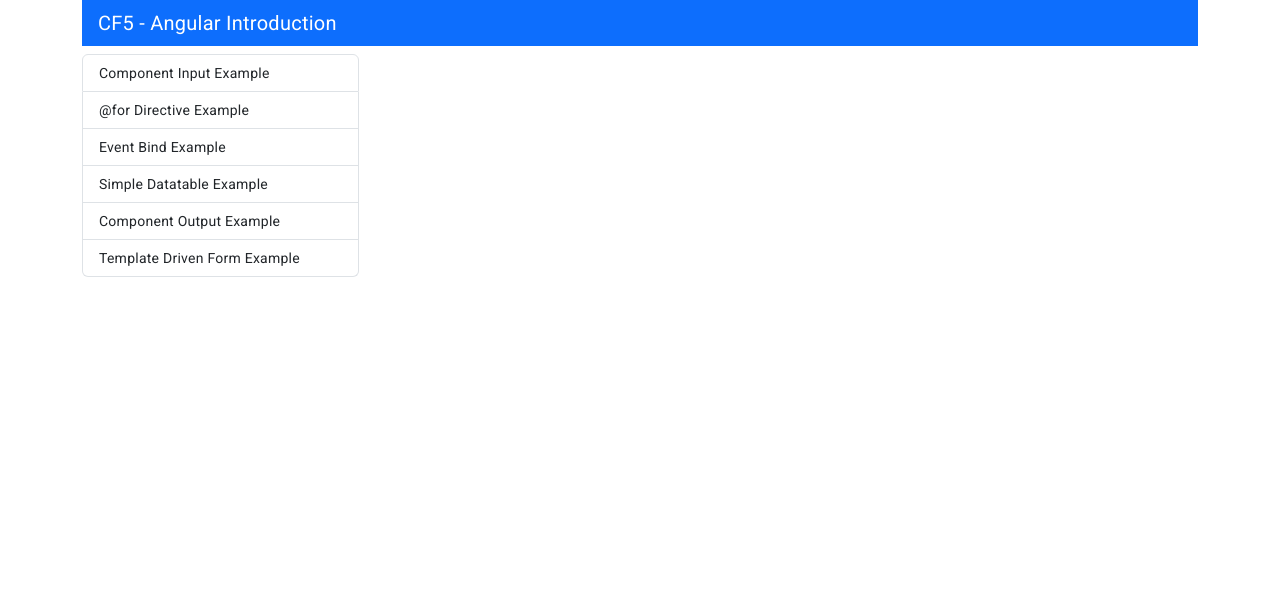
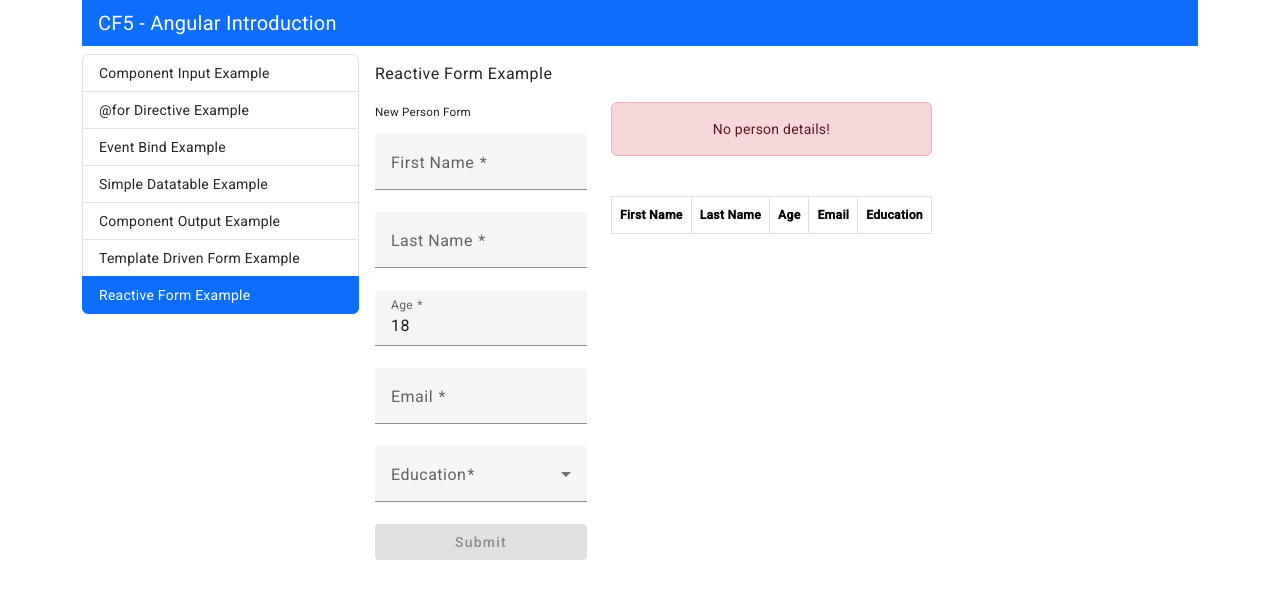
Before and after one commit to KoutoukidisPanagiotis/angular-introduction, an Angular app: page /reactive-form-example in a window 1280 px wide. Before the commit this address led to /. Shown: the top 598 px of the page. Built offline with nearby package versions, Linux system fonts and the light colour scheme.

Commit message:
reactive forms

```diff
--- /dev/null
+++ b/src/app/components/eperson-reactive-form/eperson-reactive-form.component.html
@@ -0,0 +1,56 @@
+<div class="d-flex flex-column">
+    <h5>New Person Form</h5>
+    <form [formGroup]="form" class="d-flex flex-column">
+      <mat-form-field>
+        <mat-label> First Name </mat-label>
+        <input matInput type="text" formControlName="givenName" />
+        @if (form.get("givenName").invalid && form.get("givenName").touched) {
+          <mat-error> First Name is required </mat-error>
+        }
+      </mat-form-field>
+      <mat-form-field>
+        <mat-label> Last Name </mat-label>
+        <input matInput type="text" formControlName="surName" />
+        @if (form.get("surName").invalid && form.get("surName").touched) {
+          <mat-error> Last Name is required </mat-error>
+        }
+      </mat-form-field>
+      <mat-form-field>
+        <mat-label> Age </mat-label>
+        <input matInput type="text" formControlName="age" />
+        @if (form.get("age").invalid && form.get("age").touched) {
+          <mat-error> Age is missing or invalid </mat-error>
+        }
+      </mat-form-field>
+      <mat-form-field>
+        <mat-label> Email </mat-label>
+        <input matInput type="text" formControlName="email" />
+        @if (form.get("email").invalid && form.get("email").touched) {
+          <mat-error> Email is missing or invalid </mat-error>
+        }
+      </mat-form-field>
+      <mat-form-field>
+        <mat-label>Education</mat-label>
+        <mat-select type="text" formControlName="education">
+          <mat-option value="Some college, no degree"
+            >Some college, no degree</mat-option
+          >
+          <mat-option value="Master’s degree">Master’s degree</mat-option>
+          <mat-option value="Bachelor’s degree">Bachelor’s degree</mat-option>
+          <mat-option value="Associate’s degree">Associate’s degree</mat-option>
+          <mat-option value="High school diploma or equivalent"
+            >High school diploma or equivalent</mat-option
+          >
+          <mat-option value="No formal education">No formal education</mat-option>
+        </mat-select>
+      </mat-form-field>
+    </form>
+    <button
+      mat-flat-button
+      color="primary"
+      [disabled]="form.invalid"
+      (click)="onSubmit(form.value)"
+    >
+      Submit
+    </button>
+  </div>
--- /dev/null
+++ b/src/app/components/eperson-reactive-form/eperson-reactive-form.component.ts
@@ -0,0 +1,47 @@
+import { Component, EventEmitter, Output } from '@angular/core';
+import { MatFormFieldModule } from '@angular/material/form-field';
+import { MatInputModule } from '@angular/material/input';
+import { MatSelectModule } from '@angular/material/select';
+import { MatButtonModule } from '@angular/material/button';
+import {
+  FormControl,
+  FormGroup,
+  ReactiveFormsModule,
+  Validators,
+} from '@angular/forms';
+import { EPerson } from 'src/app/shared/interfaces/person';
+
+@Component({
+  selector: 'app-eperson-reactive-form',
+  standalone: true,
+  imports: [
+    ReactiveFormsModule,
+    MatFormFieldModule,
+    MatInputModule,
+    MatSelectModule,
+    MatButtonModule,
+  ],
+  templateUrl: './eperson-reactive-form.component.html',
+  styleUrl: './eperson-reactive-form.component.css',
+})
+export class EpersonReactiveFormComponent {
+  @Output() person = new EventEmitter<EPerson>();
+
+  form = new FormGroup({
+    givenName: new FormControl('', Validators.required),
+    surName: new FormControl('', Validators.required),
+    age: new FormControl(18, [
+      Validators.required,
+      Validators.pattern('^[0-9]*$'),
+      Validators.min(18),
+      Validators.max(100),
+    ]),
+    email: new FormControl('', [Validators.required, Validators.email]),
+    education: new FormControl('', Validators.required),
+  });
+
+  onSubmit(value: any) {
+    this.person.emit(value as EPerson);
+    this.form.reset();
+  }
+}
--- a/src/app/components/list-group-menu/list-group-menu.component.ts
+++ b/src/app/components/list-group-menu/list-group-menu.component.ts
@@ -14,8 +14,21 @@ export class ListGroupMenuComponent {
     { text: 'Component Input Example', routerLink: 'component-input-example' },
     { text: '@for Directive Example', routerLink: 'for-directive-example' },
     { text: 'Event Bind Example', routerLink: 'event-bind-example' },
-    {text: 'Simple Datatable Example', routerLink: 'simple-datatable-example'},
-    {text: 'Component Output Example', routerLink:'component-output-example'},
-    {text: 'Template Driven Form Example', routerLink: 'template-driven-form-example'}
+    {
+      text: 'Simple Datatable Example',
+      routerLink: 'simple-datatable-example',
+    },
+    {
+      text: 'Component Output Example',
+      routerLink: 'component-output-example',
+    },
+    {
+      text: 'Template Driven Form Example',
+      routerLink: 'template-driven-form-example',
+    },
+    {
+      text: 'Reactive Form Example',
+      routerLink: 'reactive-form-example',
+    },
   ];
 }
--- /dev/null
+++ b/src/app/components/reactive-form-example/reactive-form-example.component.html
@@ -0,0 +1,12 @@
+<h4>Reactive Form Example</h4>
+
+<div class="d-flex gap-4">
+  <app-eperson-reactive-form
+    (person)="onPerson($event)"
+  ></app-eperson-reactive-form>
+
+  <div class="d-flex flex-column gap-4">
+    <app-person-table [person]="currentPerson"></app-person-table>
+    <app-simple-datatable [data]="persons"></app-simple-datatable>
+  </div>
+</div>
--- /dev/null
+++ b/src/app/components/reactive-form-example/reactive-form-example.component.ts
@@ -0,0 +1,26 @@
+import { Component } from '@angular/core';
+import { EpersonReactiveFormComponent } from '../eperson-reactive-form/eperson-reactive-form.component';
+import { EPerson } from 'src/app/shared/interfaces/person';
+import { PersonTableComponent } from '../person-table/person-table.component';
+import { SimpleDatatableComponent } from '../simple-datatable/simple-datatable.component';
+
+@Component({
+  selector: 'app-reactive-form-example',
+  standalone: true,
+  imports: [
+    EpersonReactiveFormComponent,
+    PersonTableComponent,
+    SimpleDatatableComponent,
+  ],
+  templateUrl: './reactive-form-example.component.html',
+  styleUrl: './reactive-form-example.component.css',
+})
+export class ReactiveFormExampleComponent {
+  currentPerson: EPerson;
+  persons: EPerson[] = [];
+
+  onPerson(person: EPerson) {
+    this.currentPerson = person;
+    this.persons.push(person);
+  }
+}
```
Also changed, not shown: src/app/app.routes.ts (+27 -7 lines), src/app/components/eperson-reactive-form/eperson-reactive-form.component.css (added), src/app/components/reactive-form-example/reactive-form-example.component.css (added), 1 other file (tests, documents, lock files or other folders).
